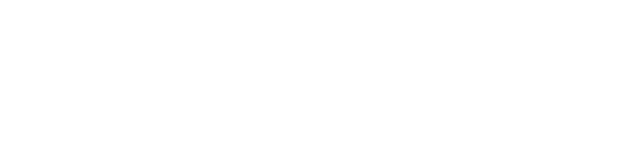
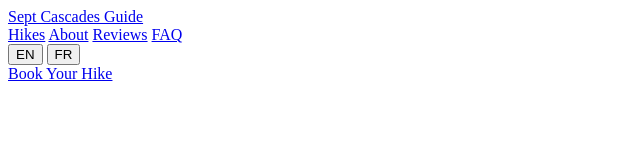
Before and after one commit to ArveenL/sept-cascades-guide, a plain HTML site: page index.html in a window 1280 px wide. Shown: the whole page, without its empty margins (0-640 px from the left). Drawn offline with Linux system fonts and the light colour scheme.

Commit message:
build header inside body

```diff
--- a/index.html
+++ b/index.html
@@ -11,5 +11,23 @@
 
 <body>                                                                           <!-- body holds what the vistors will see, the entire website eventually goes there -->
 
+    <header>                                                                     <!-- header tells the browser "this is the introductory area of the page". It also helps accessibility and search engines understand the page structure-->
+        <a href="/" class="logo">Sept Cascades Guide</a>                          <!-- class gives CSS a way to identify the element(come back to this later) -->
+
+        <nav>                                                                     <!-- nav means the links are naviguation links. -->
+            <a href="#hikes">Hikes</a>
+            <a href="about">About</a>
+            <a href="reviews">Reviews</a>
+            <a href="faq">FAQ</a>
+        </nav>
+
+
+        <div class="language-switcher">
+            <button type="button">EN</button>
+            <button type="button">FR</button>
+        </div>
+        <a href="#booking" class="button">Book Your Hike</a>
+    </header>
+
     <script src="js/script.js"></script>                                         <!-- browser reads html from top to bottom. HTML comes first, then javascript loads-->
 </body>
```
Also changed, not shown: README.md.
